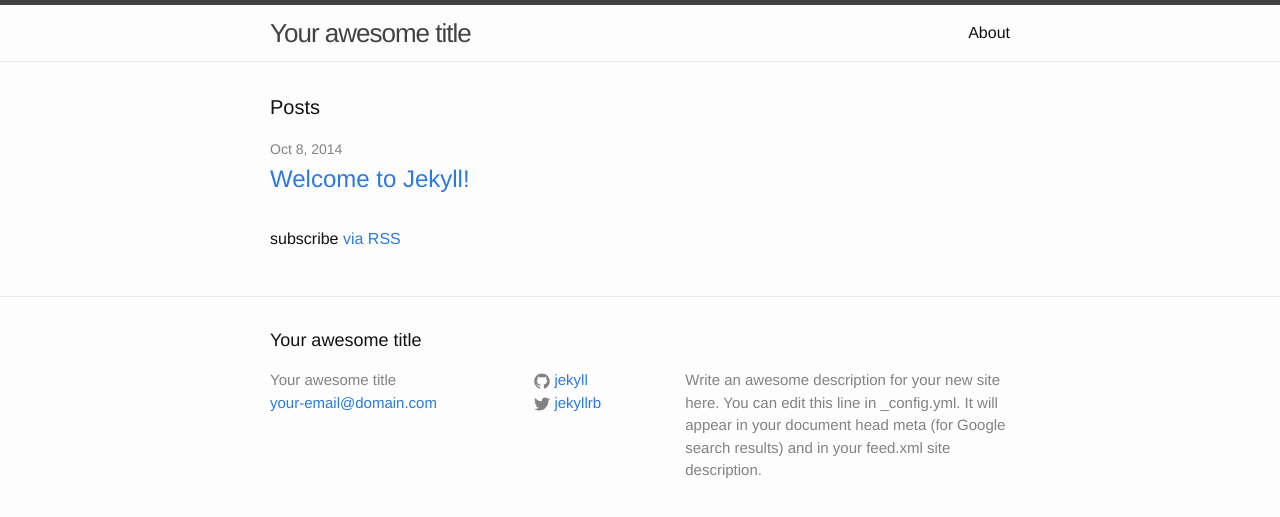
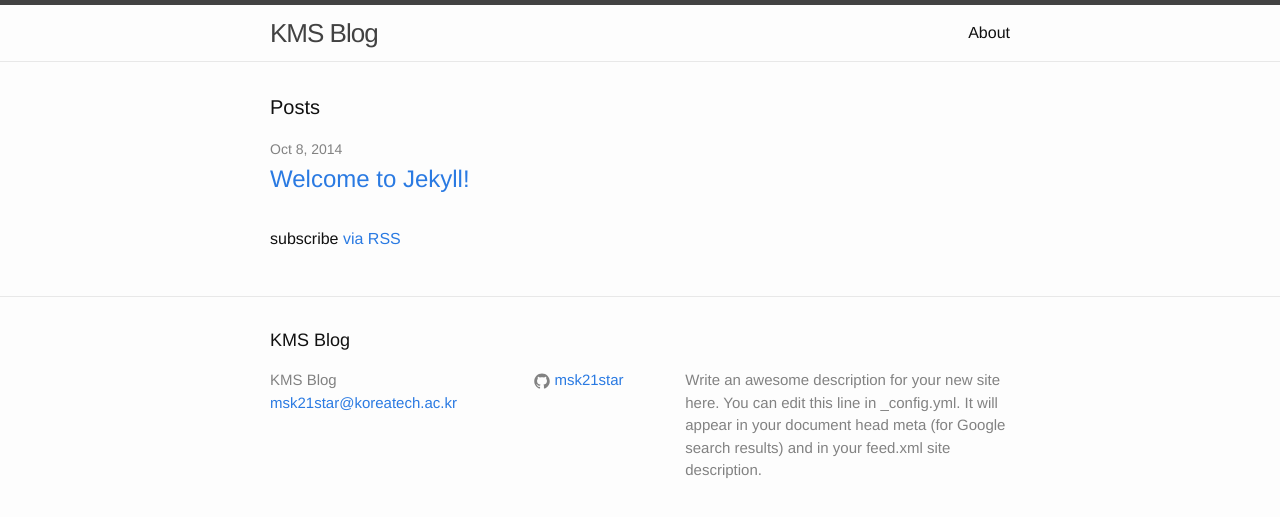
Before and after one commit to wlsgkrdl3045/msk21star.github.io, a Jekyll site: the page built from index.html, in a window 1280 px wide. Shown: the top 517 px of the page. Built offline with Jekyll 4.4.1, drawn with Linux system fonts in a browser that asks for light colours.

Commit message:
Update _config.yml

```diff
--- a/_config.yml
+++ b/_config.yml
@@ -1,14 +1,14 @@
 # Site settings
-title: Your awesome title
-email: your-email@domain.com
+title: KMS Blog
+email: msk21star@koreatech.ac.kr
 description: > # this means to ignore newlines until "baseurl:"
   Write an awesome description for your new site here. You can edit this
   line in _config.yml. It will appear in your document head meta (for
   Google search results) and in your feed.xml site description.
 baseurl: "" # the subpath of your site, e.g. /blog/
-url: "http://yourdomain.com" # the base hostname & protocol for your site
-twitter_username: jekyllrb
-github_username:  jekyll
+url: "msk21star.github.io" # the base hostname & protocol for your site
+twitter_username:
+github_username:  msk21star
 
 # Build settings
 markdown: kramdown
```
